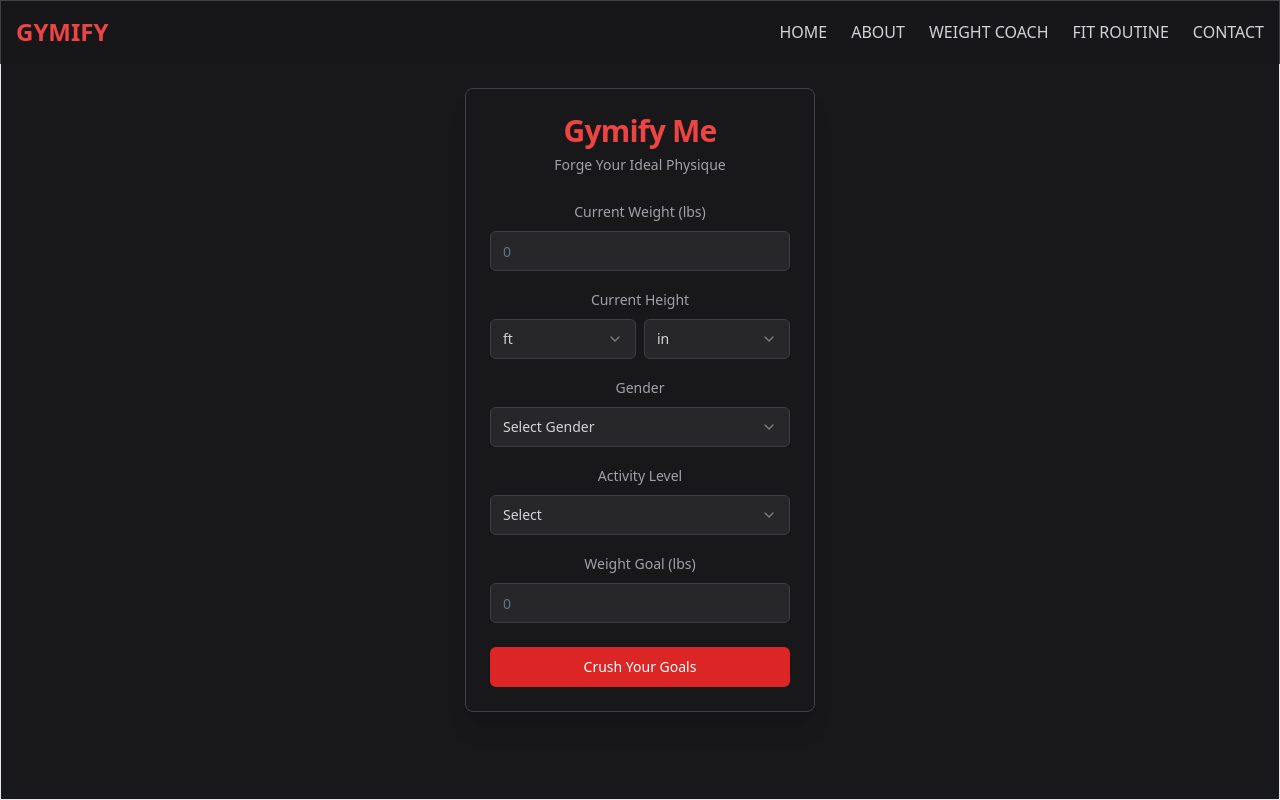
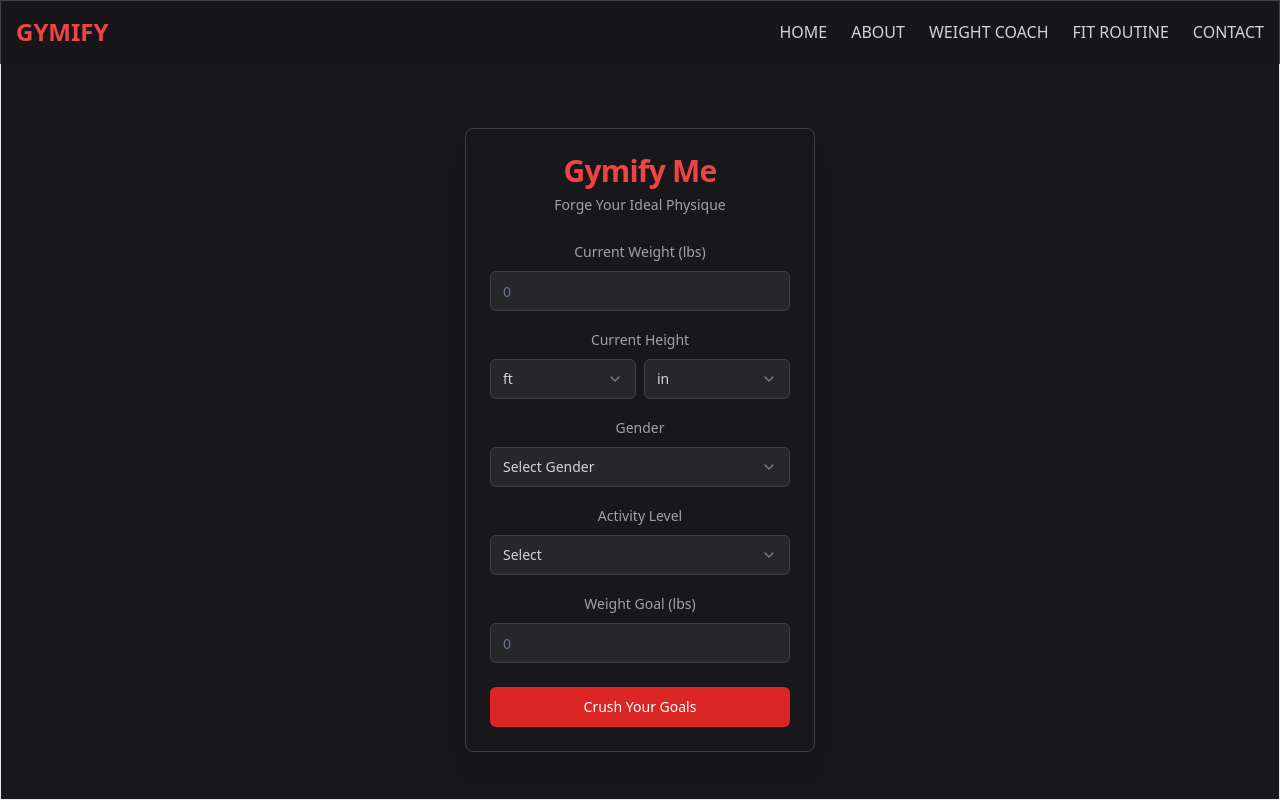
Before and after one commit to ImMiguelP/gymify-me, a Next.js app: page / in a window 1280 px wide. Built offline with nearby package versions, Linux system fonts and the light colour scheme.

Commit message:
style: format home page

```diff
--- a/src/app/page.tsx
+++ b/src/app/page.tsx
@@ -3,7 +3,7 @@
 
 export default function Home() {
   return (
-    <div className="flex flex-col items-center justify-center min-h-screen text-center border bg-zinc-900">
+    <div className="flex flex-col items-center justify-center min-h-screen text-center border bg-zinc-900 pt-20">
       <WeightForm />
     </div>
   );
```
